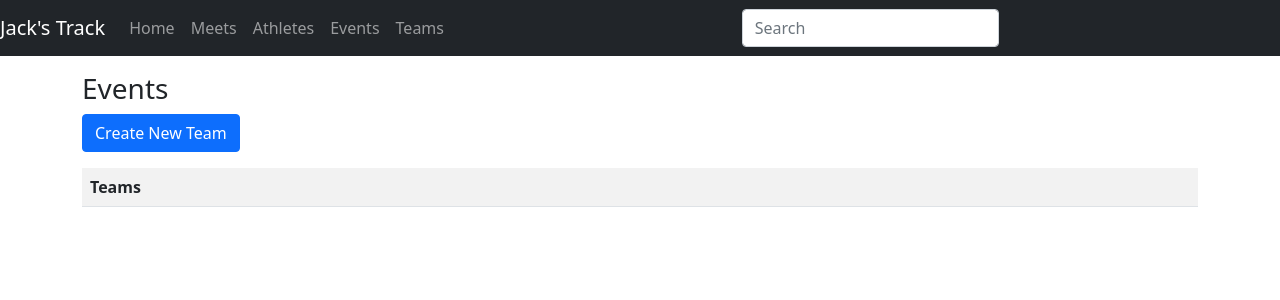
After one commit to jackdeterman/trackapp, a Django app: template templates/teams.html in a window 1280 px wide. The commit adds this page. Shown: the top 300 px of the page. Run offline with Django 3.2, Linux system fonts and the light colour scheme; the template is opened without the code that fills it, so the values that code supplies are empty.

Commit message:
Added team functionality

```diff
--- a/models.py
+++ b/models.py
@@ -26,8 +26,6 @@ class User(AbstractUser):
 
     def __str__(self):
         return f"{self.username} ({self.id})"
-
-
 admin.site.register(User)
 
 
@@ -36,6 +34,7 @@ class Team(models.Model):
     """A team represents a single athletic team like NAHS track"""
     name = CharField(max_length=100)
     coaches = ManyToManyField(User, related_name="teams_coached")
+admin.site.register(Team)
 
 
 class Event(models.Model):
@@ -63,6 +62,7 @@ class Meet(models.Model):
 
     def javascript_time(self):
         return int(time.mktime(self.date.timetuple()))
+admin.site.register(Meet)
 
 class Result(models.Model):
     athlete = models.ForeignKey(User, on_delete=models.CASCADE, related_name='results')
@@ -85,6 +85,7 @@ class Result(models.Model):
             return f"{int(minutes):02}:{seconds:05.2f}"
         else:
             return f"{self.result}"
+admin.site.register(Result)
 
 class Goal(models.Model):
     user = models.ForeignKey(User, related_name="goals", on_delete=models.CASCADE)
--- a/templates/layout.html
+++ b/templates/layout.html
@@ -37,6 +37,9 @@
                 <li class="nav-item">
                     <a class="nav-link" href="{% url 'events' %}">Events</a>
                 </li>
+                <li class="nav-item">
+                    <a class="nav-link" href="{% url 'teams' %}">Teams</a>
+                </li>
             </ul>
         </div>
         <div class="collapse navbar-collapse text-right" id="navbarSupportedContent">
--- a/templates/load_spreadsheet.html
+++ b/templates/load_spreadsheet.html
@@ -3,6 +3,7 @@
 {% block body %}
 <form method="POST" enctype='multipart/form-data'>
     {% csrf_token %}
+    {{ form }}
     <input type="submit"/>
 </form>
 {% endblock %}
--- /dev/null
+++ b/templates/teams.html
@@ -0,0 +1,21 @@
+{% extends 'layout.html' %}
+
+{% block body %}
+
+<h3 class="mt-3">Events</h3>
+
+<div class="mb-3">
+    <a href="{% url 'create_team' %}" class="btn btn-primary">Create New Team</a>
+</div>
+<table class="table table-striped">
+    <th>Teams</th>
+    {% for team in teams %}
+        <tr>
+            <td>
+            <a href="{% url 'team' team.id %}"> {{team.name}}</a>
+            </td>
+        </tr>
+    {% endfor %}
+</table>
+
+{% endblock %}
--- a/urls.py
+++ b/urls.py
@@ -39,4 +39,8 @@ urlpatterns = [
     path('create_season_goal/<int:user_id>', views.create_season_goal, name="create_season_goal"),
     path('remove_season_goal/<int:goal_id>', views.remove_season_goal, name="remove_season_goal"),
     path('merge_meet/<int:meet_id>', views.merge_meet, name="merge_meet"),
+    path('teams', views.teams, name="teams"),
+    path('team/<int:team_id>', views.team, name="team"),
+    path('create_team/', views.edit_team, name="create_team"),
+    path('edit_team/<int:team_id>', views.edit_team, name="edit_team"),
 ]
```
Also changed, not shown: forms.py (+7 -0 lines), templates/edit_team.html (added, +14 -0 lines), templates/team.html (added, +11 -0 lines), views.py (+39 -1 lines), 1 other file.
